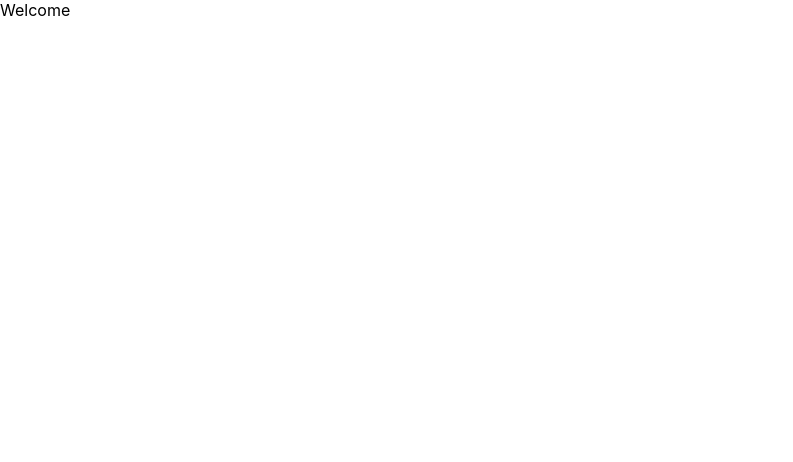
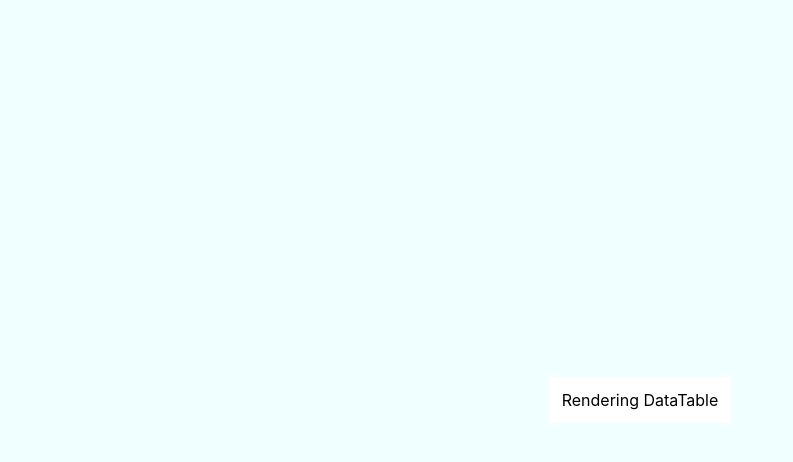
Before and after one commit to dreamer01/react-datatable, a React (Create React App) app: page / in a window 1280 px wide. Shown: the top 462 px of the page, without its empty margins (0-793 px from the left). Built offline with nearby package versions, Linux system fonts and the light colour scheme.

Commit message:
Using Datatable at App

```diff
--- a/src/screens/App/App.css
+++ b/src/screens/App/App.css
@@ -0,0 +1,7 @@
+.wrapper {
+  display: flex;
+  min-height: 100vh;
+  background-color: azure;
+  justify-content: center;
+  align-items: center;
+}
--- a/src/screens/App/App.js
+++ b/src/screens/App/App.js
@@ -1,9 +1,14 @@
 import React from "react";
 
+import DataTable from "../../components/DataTable";
 import "./App.css";
 
 function App() {
-  return <div>Welcome</div>;
+  return (
+    <div className="wrapper">
+      <DataTable />
+    </div>
+  );
 }
 
 export default App;
```
Also changed, not shown: 1 other file (tests, documents, lock files or other folders).
